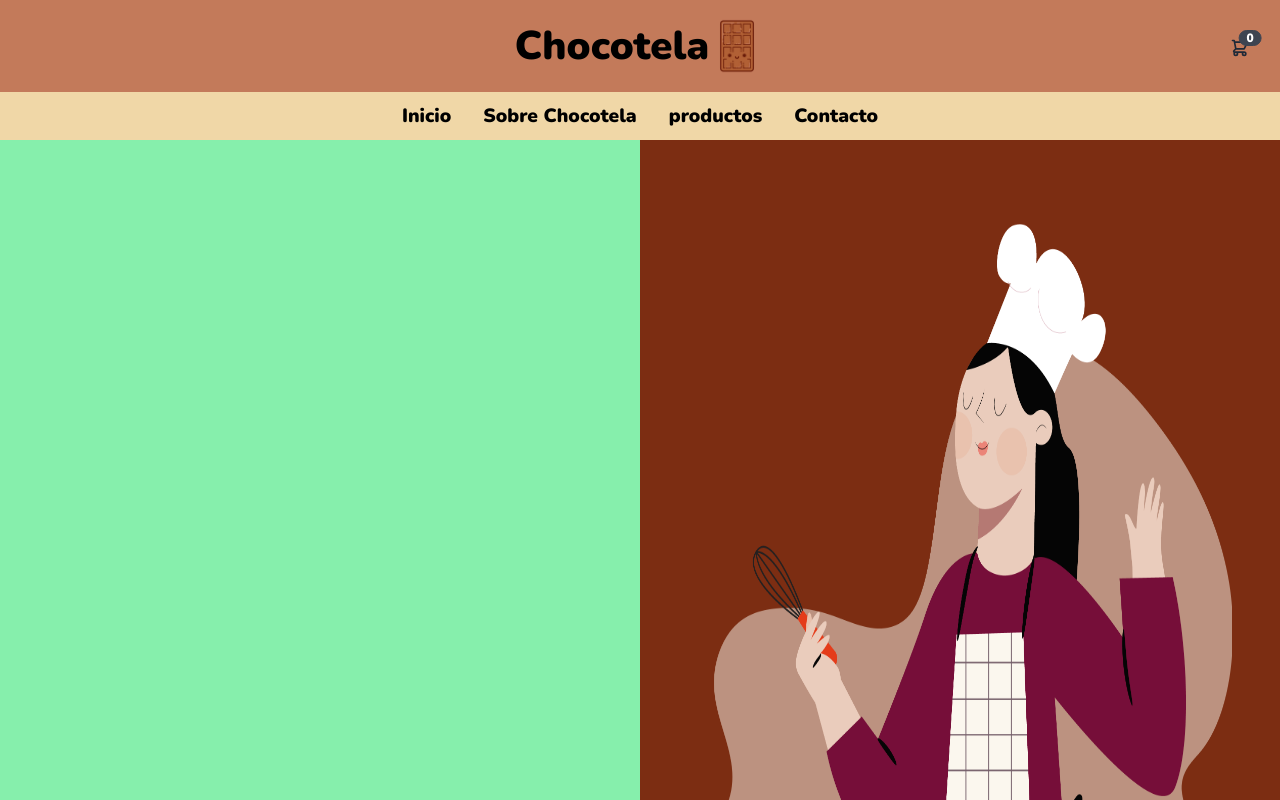
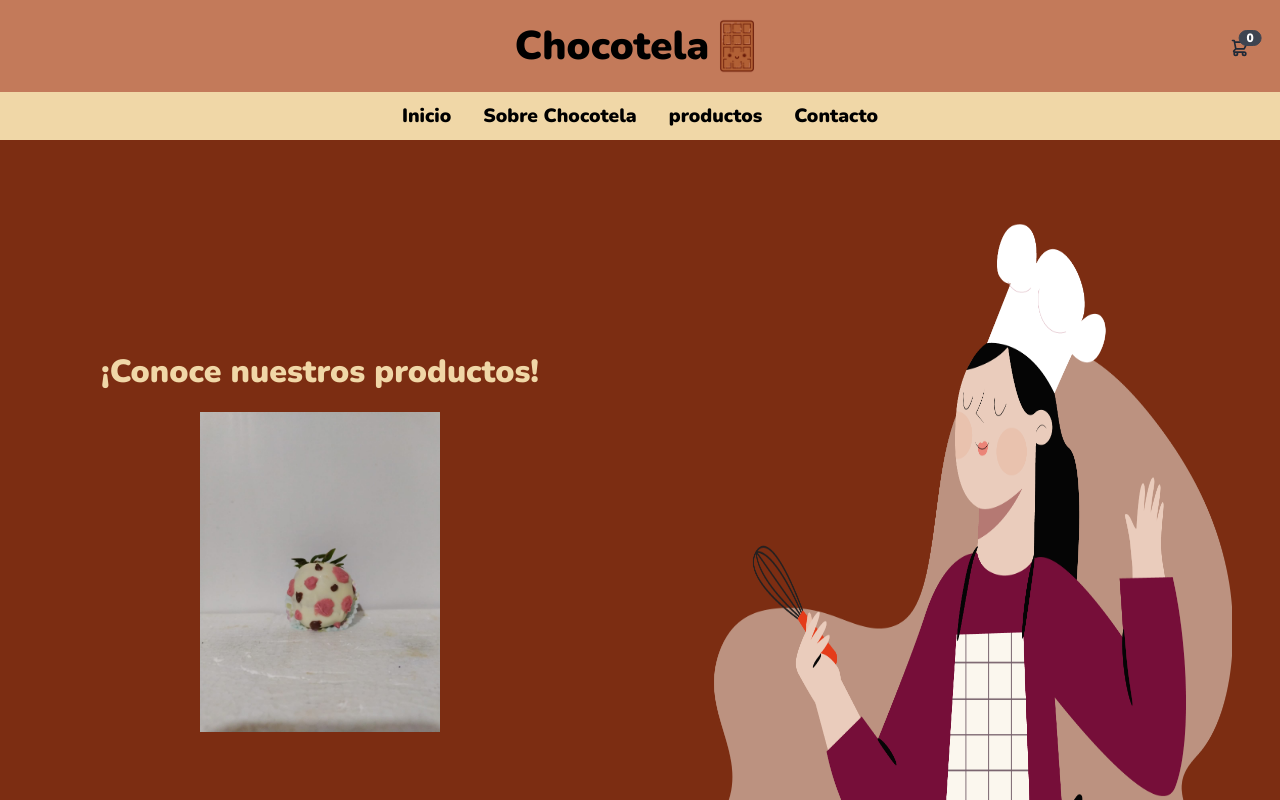
Before and after one commit to Trueqo/Chocotela, a React (Vite) app: page / in a window 1280 px wide. Shown: the top 800 px of the page. Built offline with nearby package versions, Linux system fonts and the light colour scheme.

Commit message:
home ready

```diff
--- a/package.json
+++ b/package.json
@@ -10,8 +10,8 @@
   "dependencies": {
     "daisyui": "^2.17.0",
     "react-icons": "^4.4.0",
-    "react-responsive-carousel": "^3.2.23",
-    "react-router-dom": "^6.3.0"
+    "react-router-dom": "^6.3.0",
+    "swiper": "^8.2.6"
   },
   "devDependencies": {
     "@types/react": "^18.0.0",
--- a/src/Components/Carousel/Slider.jsx
+++ b/src/Components/Carousel/Slider.jsx
@@ -1,24 +1,40 @@
 import React from 'react'
-import "react-responsive-carousel/lib/styles/carousel.min.css"; // requires a loader
-import { Carousel } from 'react-responsive-carousel';
+import { Swiper, SwiperSlide } from 'swiper/react';
+
+// Import Swiper styles
+import 'swiper/css';
+import { Autoplay } from 'swiper';
+
 
 
 const Slider = () => {
   return (
-    <Carousel className="w-[12rem] md:w-[20rem] ">
-      <div className="">
-        <img src="/assests/img1.jpg" className="object-cover" />
-        <p className="legend">Conoce nuestro deliciosos productos</p>
-      </div>
-      <div className=''>
-        <img src="/assests/img3.jpg" className="object-cover" />
 
-      </div>
-      <div className=''>
-        <img src="/assests/img3.jpg" className="object-cover" />
+    <Swiper
+      spaceBetween={50}
+      // modules={[Autoplay]}
+      // autoplay={{ delay:2000 }}
+      slidesPerView={1}
+      onSlideChange={() => console.log('slide change')}
+      onSwiper={(swiper) => console.log(swiper)}
 
-      </div>
-    </Carousel>
+
+    >
+      <SwiperSlide>
+        <div className='flex items-center justify-center w-full h-full'>
+          <img src='/assests/img1.jpg' className=' object-cover' />
+        </div>
+      </SwiperSlide>
+      <SwiperSlide>
+        <div className='flex items-center justify-center w-full h-full'>
+          <img src='/assests/img2.jpg' className=' object-fill w-auto h-auto' />
+        </div>
+
+      </SwiperSlide>
+
+
+    </Swiper>
+
   )
 }
 
--- a/src/Views/Home.jsx
+++ b/src/Views/Home.jsx
@@ -1,10 +1,14 @@
-import Slider from "../Components/Carousel/Slider"
+import Slider from '../Components/Carousel/Slider'
 
 const Home = () => {
     return (
         <div className='h-screen bg-orange-900 grid grid-rows-2 grid-cols-1 md:grid-cols-2 md:grid-rows-1'>
-                <div className="bg-green-300 ">
+                <div className="flex flex-col  items-center justify-center">
+                    <span className='font-[nunito] text-[2rem] mb-4 text-color6'>¡Conoce nuestros productos!</span>
+                    <div className='w-[15rem] flex justify-center'>
 
+                        <Slider/>
+                    </div>
                 </div>
 
                 <div className='w-[100%] h-[100%] relative flex items-center justify-center'>
```
Also changed, not shown: 1 other file (tests, documents, lock files or other folders).
